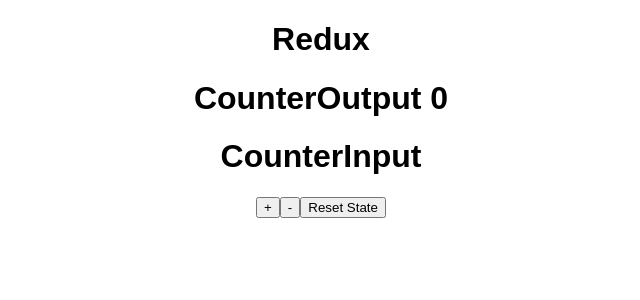
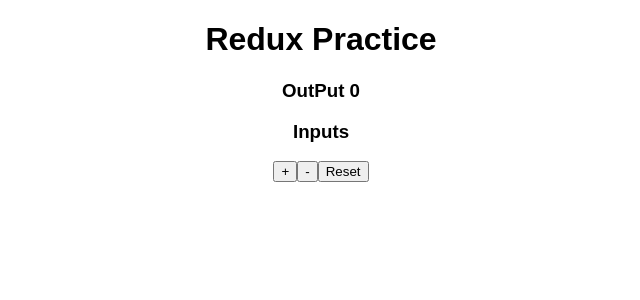
Before and after one commit to huzaifa-aslam/redux-counter-app-bootcamp2020, a React (Create React App) app: page / in a window 1280 px wide. Shown: the top 300 px of the page, without its empty margins (319-959 px from the left). Built offline with nearby package versions, Linux system fonts and the light colour scheme.

Commit message:
done redux-with-Actions

```diff
--- a/src/Components/Action.js
+++ b/src/Components/Action.js
@@ -1,20 +1,14 @@
 export const increament='INCREAMENT'
 export const decreament='DECREAMENT'
-export const reset='RESET'
 
 export const increamentAction=()=>(
     {
-        type:increament,
+        type:increament
     }
 )
 
 export const decreamentAction=()=>(
     {
-        type:decreament,
+        type:decreament
     }
 )
-export const resetAction=()=>(
-    {
-        type:reset,
-    }
-)
--- a/src/Components/App.js
+++ b/src/Components/App.js
@@ -1,15 +1,18 @@
-import React from 'react';
+import React,{useState} from 'react';
 // import logo from './logo.svg';
 import './App.css';
-import CounterInput from './CounterInput';
-import CounterOutput from './CounterOutput';
+import {CounterInput} from './CounterInput'
+import {CounterOutput} from './CounterOutput'
+
 
 function App() {
+    const [counter,setCounter]=useState(0)
     return (
         <div className="App">
-        <h1> Redux </h1>
-         <CounterOutput />
-        <CounterInput />
+        <h1> Redux Practice </h1>
+        <CounterOutput counter={counter}/>
+        <CounterInput counter={counter} setCounter={setCounter}/>
+
          </div>
     );
 
--- a/src/Components/CounterInput.js
+++ /dev/null
@@ -1,18 +0,0 @@
-import React from 'react';
-import {useDispatch} from 'react-redux'
-import {increamentAction,decreamentAction,resetAction} from './Action'
-function CounterInput(props) {
-    const dispatch=useDispatch()
-    return (
-    <div >
-        <h1>CounterInput</h1>
-        <button onClick={() => { dispatch(increamentAction()) } } > + </button>
-        <button onClick={
-            () => { dispatch(decreamentAction()) } } > - </button>
-         <button onClick={() => { dispatch(resetAction()) } } > Reset State </button>
-            </div>
-    );
-
-}
-
-export default CounterInput;
--- a/src/Components/CounterInput.jsx
+++ b/src/Components/CounterInput.jsx
@@ -1,7 +1,7 @@
 import React from 'react'
 import {useDispatch} from 'react-redux'
-import { counterReducer } from './CounterReducer'
-
+// import { counterReducer } from './CounterReducer'
+import {increamentAction,decreamentAction} from './Action'
 // before redux
 
 
@@ -24,8 +24,8 @@
     return (
         <div>
             <h3>Inputs</h3>
-            <button onClick={()=>counterRedux({type: 'INCREAMENT'})}>+</button>
-            <button onClick={()=>counterRedux({type: 'DECREAMENT'})}>-</button>
+            <button onClick={()=>counterRedux(increamentAction())}>+</button>
+            <button onClick={()=>counterRedux(decreamentAction())}>-</button>
             <button onClick={()=>counterRedux({type: 'RESET'})}>Reset</button>
         </div>
     )
--- a/src/Components/CounterOutput.js
+++ /dev/null
@@ -1,14 +0,0 @@
-import React from 'react';
-import {useSelector} from 'react-redux'
-
-function CounterOutput() {
-    const counter=useSelector((state=>state.counter))
-    return (
-        <div>
-        <h1> CounterOutput {counter} </h1>
-        </div>
-    );
-
-}
-
-export default CounterOutput;
--- a/src/Components/CounterReducer.js
+++ b/src/Components/CounterReducer.js
@@ -1,18 +1,18 @@
-import {increament,decreament,reset} from './Action'
+import {increament,decreament} from './Action'
 
-const initialState={
+const initialCounter={
     counter:0
 }
-export const CounterReducer=(state=initialState,action)=>
-{
+export const counterReducer=(state=initialCounter,action)=>{
     switch(action.type){
-        case increament:
-            return{...state,counter:state.counter+1}
-        case decreament:
-            return {...state,counter:state.counter-1}
-        case reset:
-            return {...initialState}
+        case increament :
+            return{...state,counter:state.counter+1};
+            case decreament:
+                return{...state,counter:state.counter-1};
+            case 'RESET':
+                return {...initialCounter}
         default:
             return state
     }
+
 }
--- a/src/Components/Store.js
+++ b/src/Components/Store.js
@@ -1,15 +1,4 @@
-import { createStore } from 'redux';
-import {CounterReducer} from './CounterReducer';
+import {createStore} from 'redux'
+import {counterReducer} from './CounterReducer'
 
-const store = createStore(CounterReducer)
-export default store
-
-
-// import { configureStore } from '@reduxjs/toolkit';
-// import {CounterReducer} from './CounterReducer';
-
-// export default configureStore({
-//     reducer:{
-//         counter:CounterReducer
-//     }
-// })
+export const store=createStore(counterReducer)
```
Also changed, not shown: src/CounterSlice.js (deleted, +0 -19 lines), src/index.js (+10 -11 lines).
